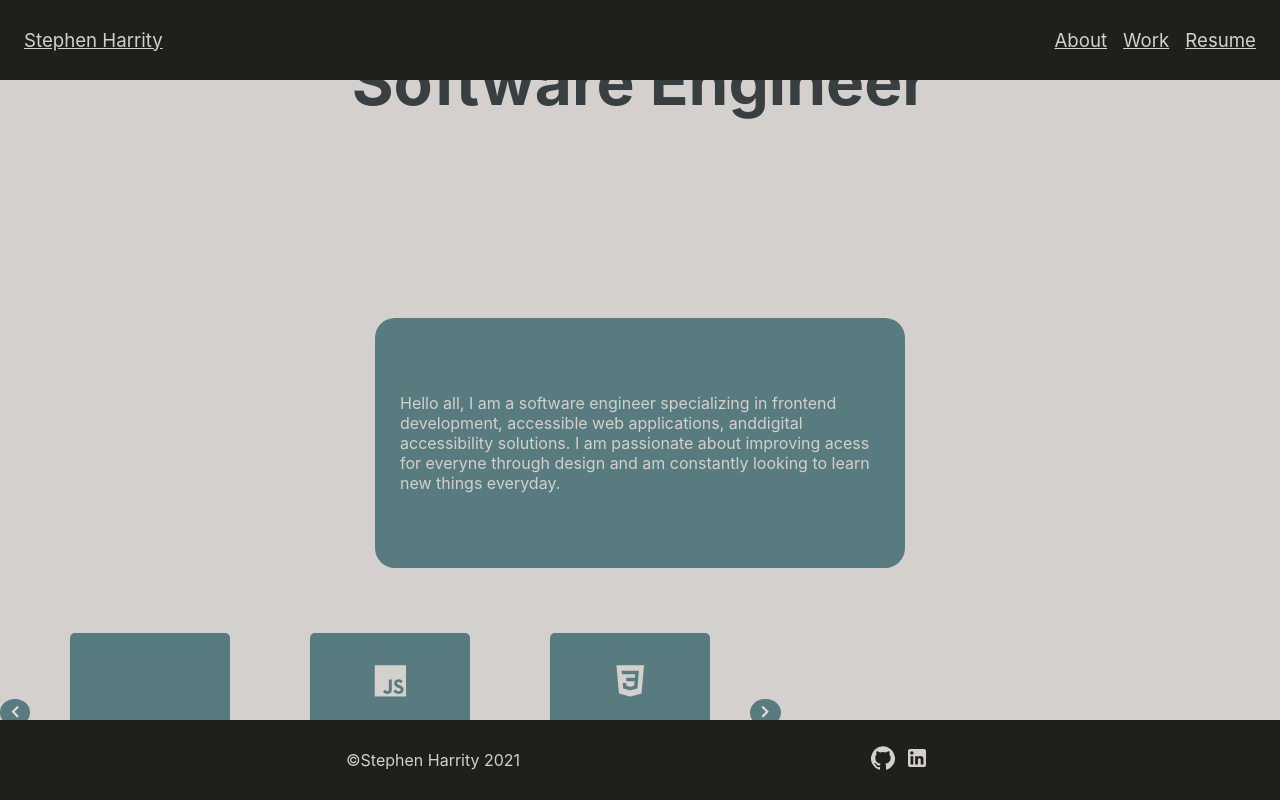
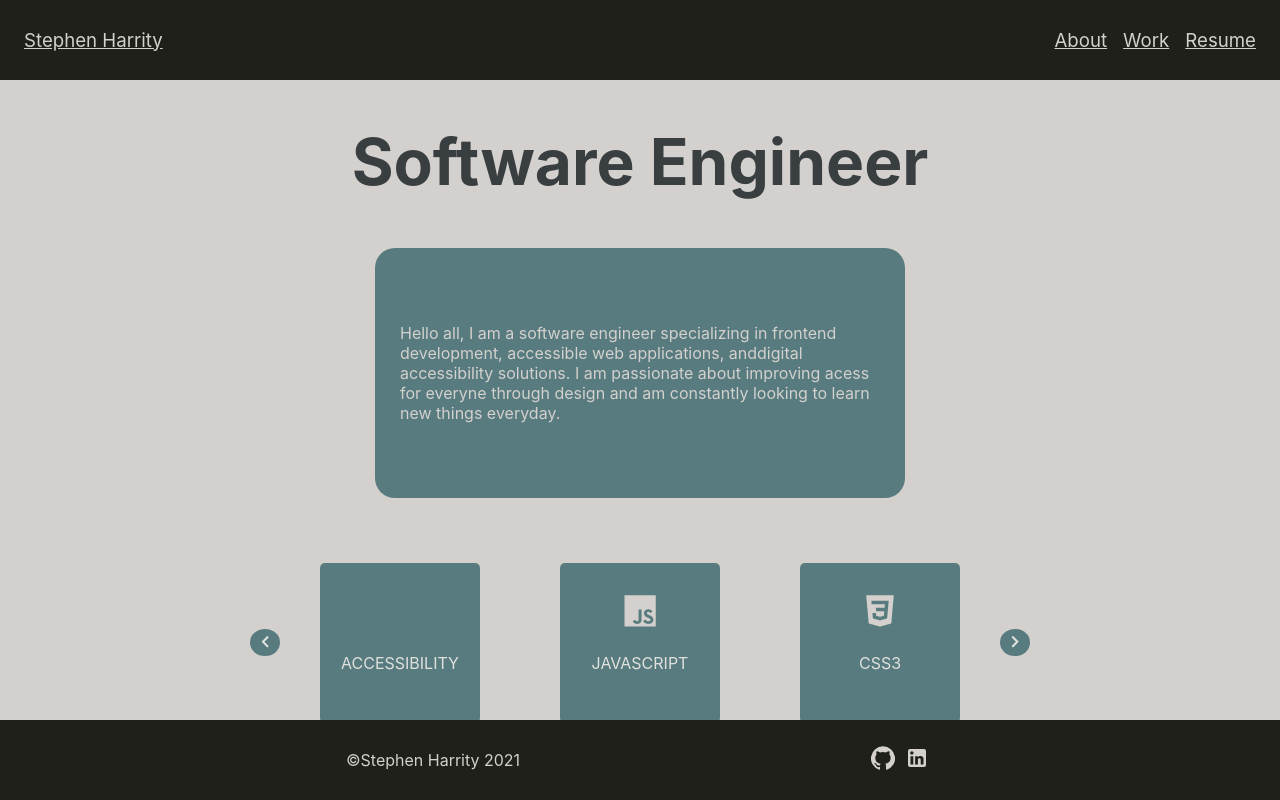
Before and after one commit to sjh401/portfolio, a React (Create React App) app: page / in a window 1280 px wide. Built offline with nearby package versions, Linux system fonts and the light colour scheme.

Commit message:
new layout complete

```diff
--- a/src/screens/home/Home.css
+++ b/src/screens/home/Home.css
@@ -2,27 +2,33 @@ p {
     margin: 0;
 }
 
-.home-div {
+#home-div {
     display: flex;
     flex-flow: column;
     width: 100vw;
+    /* justify-content: center;
+    justify-items: center;
+    align-content: center; */
+
     height: auto;
     height: auto;
-    /* margin-top: 10vh; */
+    margin-top: 10vh;
+    height: 80vh;
     overflow-y: scroll;
 }
 
 #about-div {
-    grid-area: 1/1/2/11;
-    display: grid;
-    grid: 1fr 1fr 1fr/ 1fr 1fr 1fr;
+    display: flex;
     justify-content: center;
     justify-items: center;
     align-content: center;
     flex-flow: column wrap;
+    width: 100vw;
+    height: auto;
     min-height: 500px;
     min-width: 500px;
     background-color: #d3d0cd;
+    margin-bottom: 50px;
 }
 
 /*
@@ -33,7 +39,7 @@ p {
     1e2019
 */
 .about {
-    grid-area: 1/1/3/4;
+    /* grid-area: 1/1/3/4; */
     display: flex;
     justify-content: center;
     justify-items: center;
@@ -42,11 +48,11 @@ p {
 }
 
 .profile {
-    grid-area: 1/1/3/2;
+    /* grid-area: 1/1/3/2; */
     height: 150px;
     width: auto;
     border-radius: 50%;
-    display: grid;
+    /* display: grid; */
     justify-content: center;
     align-self: center;
 }
@@ -67,3 +73,8 @@ p {
     min-width: 400px;
     font-size: 0.5em;
 }
+
+.slides{
+    display: flex;
+    justify-content: center;
+}
--- a/src/screens/home/Home.jsx
+++ b/src/screens/home/Home.jsx
@@ -8,7 +8,7 @@ export default function Home() {
     return (
         <>
         <Layout>
-            <div className="home-div">
+            <div id="home-div">
                 <h1 className="text-center"> Software Engineer </h1>
                 <div id="about-div">
                     <div className="about">
--- a/src/screens/resume/Resume.css
+++ b/src/screens/resume/Resume.css
@@ -1,7 +1,11 @@
-.resume {
-    /* overflow: scroll; */
+#resume {
+    width: 100vw;
+    height: 80vh;
+    margin-top: 10vh;
 }
-
+.resume-data {
+    padding: 15px;
+}
 .resume dl {
     display: flex;
     flex-flow: row;
--- a/src/screens/resume/Resume.jsx
+++ b/src/screens/resume/Resume.jsx
@@ -5,19 +5,17 @@ export default function Resume() {
         <>
             <Layout>
 
-                <section className="resume">
+                <section id="resume">
+                    <h1 className="text-center">Resume</h1>
                     <div className="resume-data">
                         <h2>SKILLS</h2>
                             <h3>Languages</h3>
                                 <ul>
                                     <li>JavaScript</li>
                                     <li>SQL</li>
-                                    <li>HTML5</li>
-                                    <li>CSS3</li>
                                     <li>Ruby</li>
                                     <li>Typescript</li>
                                 </ul>
-
                             <h3>Frontend Development</h3>
                                 <ul>
                                     <li>React</li>
@@ -27,7 +25,6 @@ export default function Resume() {
                                     <li>UI Development</li>
                                     <li>Component-Based Architecture</li>
                                 </ul>
-
                             <h3>Backend Development</h3>
                                 <ul>
                                     <li>Ruby on Rails</li>
@@ -38,6 +35,7 @@ export default function Resume() {
                                 </ul>
                             <h3>Accessibility</h3>
                                 <ul>
+                                    <li>508 Trusted Tester</li>
                                     <li>WCAG</li>
                                     <li>ARIA</li>
                                     <li>Accessibility Testing</li>
@@ -55,7 +53,6 @@ export default function Resume() {
                                     <li>Cross-functional Collaboration</li>
                                 </ul>
                         <h2>PROFESSIONAL EXPERIENCE</h2>
-
                             <h3>Implementation Developer</h3>
                             <dl>
                                 <dt>Company</dt>
@@ -70,7 +67,6 @@ export default function Resume() {
                                 <li>Troubleshooted frontend implementation issues and collaborated across teams.</li>
                                 <li>Supported projects throughout the software development lifecycle.</li>
                             </ul>
-
                             <h3>Instructional Associate</h3>
                             <dl>
                                 <dt>Company</dt>
@@ -82,11 +78,10 @@ export default function Resume() {
                                 <li>Supported students in a Software Engineering Immersive program focused on full-stack web development.</li>
                                 <li>Provided technical guidance, reviewed assignments, and supported application projects involving JavaScript, React, Ruby on Rails, HTML, CSS, databases, and Git workflows.</li>
                             </ul>
-
                             <h3>Bar Manager</h3>
                             <dl>
                                 <dt>Company</dt>
-                                <dd>Hornblower Cruises &amp; Events</dd>
+                                <dd>Hornblower Cruises and Events</dd>
                                 <dt>Years</dt>
                                 <dd>2013 - 2021</dd>
                             </dl>
@@ -95,14 +90,11 @@ export default function Resume() {
                                 <li>Led training sessions in multiple cities, training hundreds of bartenders and supervisors.</li>
                                 <li>Implemented and maintained changes in POS, and NetChef databases and interfaces.</li>
                             </ul>
-
                         <h2> EDUCATION </h2>
                         <ul>
                             <li>General Assembly - Software Engineering Immersive Program - 2021</li>
                             <li>Northwestern University - Bachelor of Arts - 2012</li>
                         </ul>
-
-
                     </div>
                     <a href="https://drive.google.com/file/d/1dGT1iPpdKP6G8_YUo6UVU18Xg9CF9bWx/view?usp=drive_link"> View PDF Version Resume </a>
                 </section>
```
